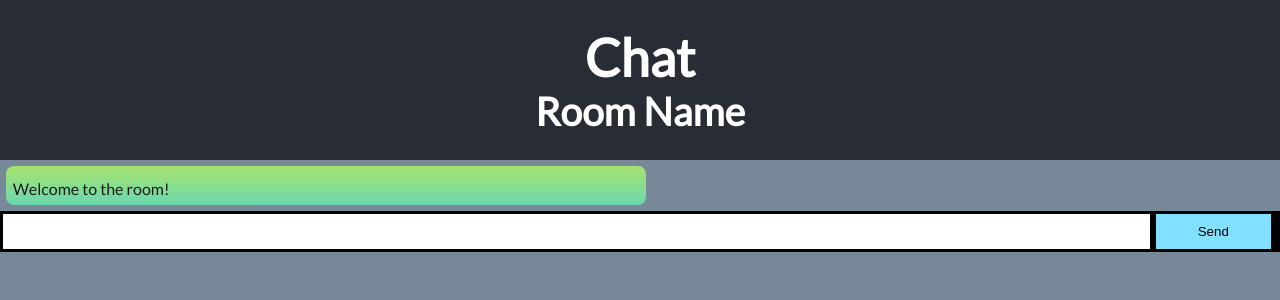
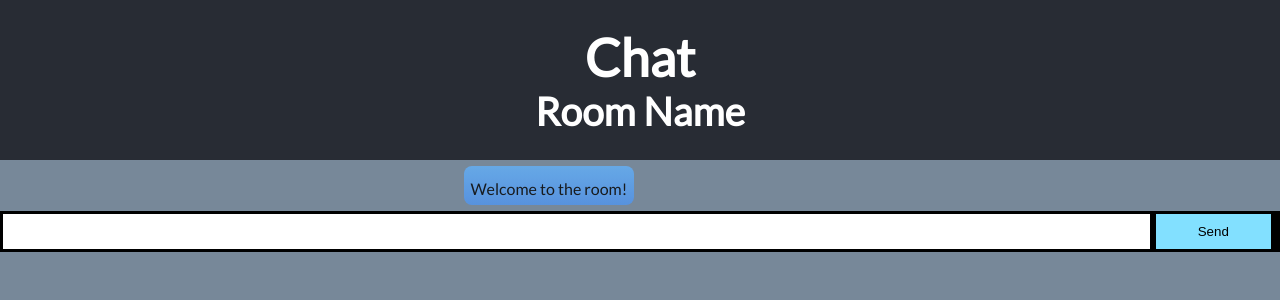
Before and after one commit to meteoratlas/WebSocketChat, a React (Create React App) app in the folder client/: page / in a window 1280 px wide. Both pictures are taken after typing "Sample" into the empty fields and a click on the button "Submit". Shown: the top 300 px of the page. Built offline with nearby package versions, Linux system fonts and the light colour scheme; no server answers.

Commit message:
visually differentiate messages by origin

```diff
--- a/client/src/App.css
+++ b/client/src/App.css
@@ -1,7 +1,3 @@
-.App {
-  /* text-align: center; */
-}
-
 .App-header {
   background-color: #282c34;
   min-height: 20vh;
@@ -23,7 +19,6 @@
   box-sizing: border-box;
 }
 body {
-  /* font: 1.5rem Helvetica, Arial; */
   font-family: "Lato", sans-serif;
   background-color: lightslategrey;
   display: flex;
@@ -51,8 +46,6 @@ form button {
 }
 
 .message {
-  /* background-color: rgb(179, 250, 99); */
-  background-image: linear-gradient(rgb(179, 250, 99), rgb(104, 236, 181));
   opacity: 0.8;
   min-width: 10%;
   max-width: 50%;
@@ -61,6 +54,17 @@ form button {
   border-radius: 8px;
   word-wrap: break-word;
 }
+
+.my-message {
+  background-image: linear-gradient(rgb(179, 250, 99), rgb(104, 236, 181));
+  align-self: flex-start;
+}
+
+.other-message {
+  background-image: linear-gradient(rgb(99, 177, 250), rgb(80, 149, 240));
+  align-self: flex-end;
+}
+
 .message p:first-child {
   margin-bottom: 0.4rem;
 }
@@ -79,7 +83,10 @@ form button {
   list-style-type: none;
   margin: 0;
   padding: 0;
+  max-width: 50%;
   max-height: 80%;
+  display: flex;
+  flex-direction: column;
 }
 #messages li {
   padding: 5px 10px;
--- a/client/src/App.js
+++ b/client/src/App.js
@@ -83,6 +83,11 @@ class App extends Component {
                     user={x.username}
                     timestamp={x.timestamp}
                     message={x.message}
+                    userClass={
+                      x.username === this.state.username
+                        ? "my-message"
+                        : "other-message"
+                    }
                   ></Message>
                 );
               })}
--- a/client/src/components/Message.js
+++ b/client/src/components/Message.js
@@ -1,7 +1,7 @@
 import React from "react";
 const Message = props => {
   return (
-    <div className="message">
+    <div className={"message " + props.userClass}>
       <p>
         {props.user ? <span className="msg-username">{props.user}</span> : ""}{" "}
         {props.timestamp ? (
```
